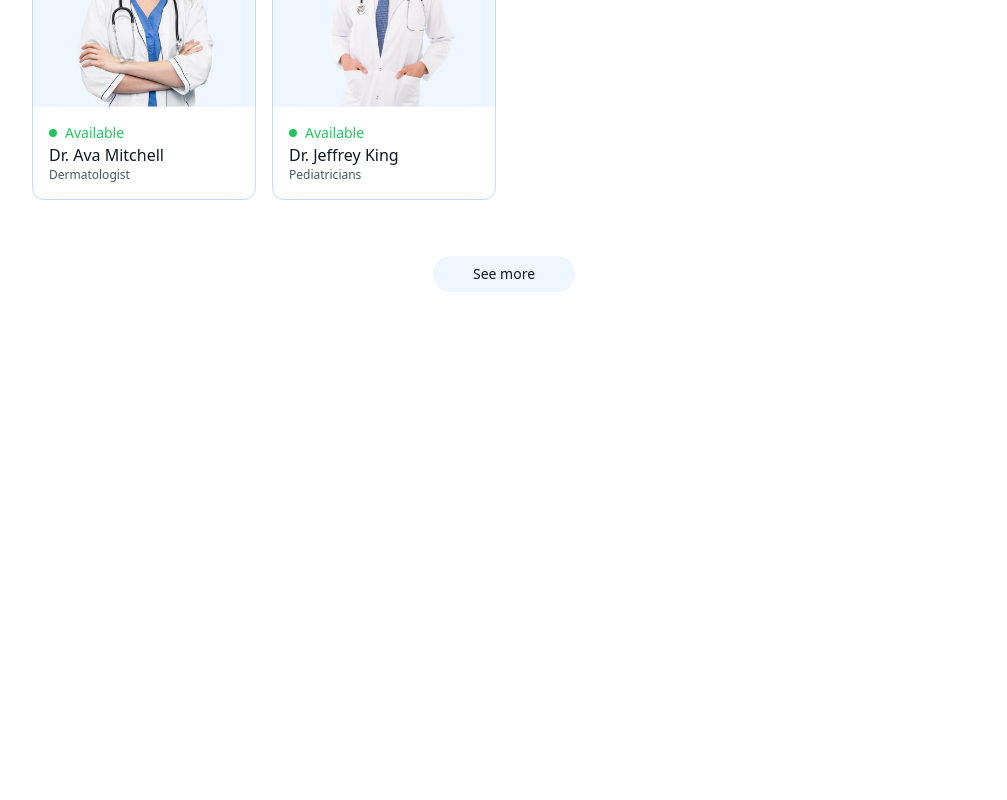
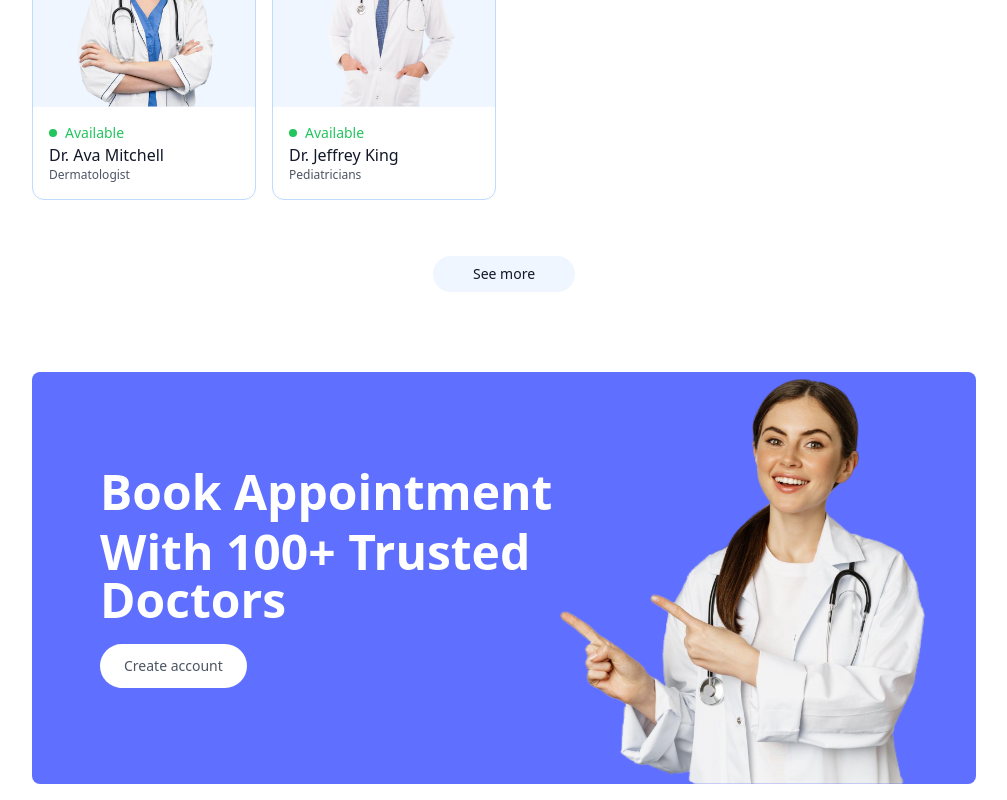
Before and after one commit to rohiit-codes/med-appointment-website, a React (Vite) app: page / in a window 1280 px wide. Shown: the part 2033-2833 px from the top of the page, without its empty margins (136-1143 px from the left). Before the commit the page ends 2389 px from the top, so only its background shows below. Built offline with nearby package versions, Linux system fonts and the light colour scheme.

Commit message:
Banner completed

```diff
--- /dev/null
+++ b/src/components/Banner.jsx
@@ -0,0 +1,31 @@
+import React from 'react'
+import { assets } from '../assets/assets'
+import { useNavigate } from 'react-router-dom'
+
+const Banner = () => {
+
+const navigate = useNavigate()
+
+  return (
+    <div className='flex bg-primary rounded-lg px-6 sm:px-10 md:px-14 lg:px-12 my-4 md:mx-10'>
+
+        {/* -------Left Side */}
+        <div className='flex-1 py-8 sm:py-10 md:py-16 lg:py-24 lg:pl-5'>
+            <div className='text-5xl text-white font-semibold'>
+                <p>Book Appointment</p>
+                <p className='mt-3'>With 100+ Trusted Doctors</p>
+            </div>
+            <button onClick={()=>{navigate('/login'); scrollTo(0,0)}} className='bg-white text-gray-600 text-sm hover:scale-105 transition-all duration-500 py-3 px-6 rounded-full mt-5'>Create account</button>
+        </div>
+
+        {/* -------Right Side */}
+        <div className='hidden md:block md:w-1/2 lg:w-[370px] relative'>
+            <img className='w-full absolute bottom-0 right-0 max-w-md' src={assets.appointment_img} alt="" />
+        </div>
+
+
+    </div>
+  )
+}
+
+export default Banner
--- a/src/pages/Home.jsx
+++ b/src/pages/Home.jsx
@@ -2,6 +2,7 @@
 import Header from '../components/Header'
 import SpecialityMenu from '../components/SpecialityMenu'
 import TopDoctors from '../components/TopDoctors'
+import Banner from '../components/Banner'
 
 const Home = () => {
   return (
@@ -9,6 +10,7 @@
       <Header/>
       <SpecialityMenu/>
       <TopDoctors/>
+      <Banner/>
     </div>
   )
 }
```
